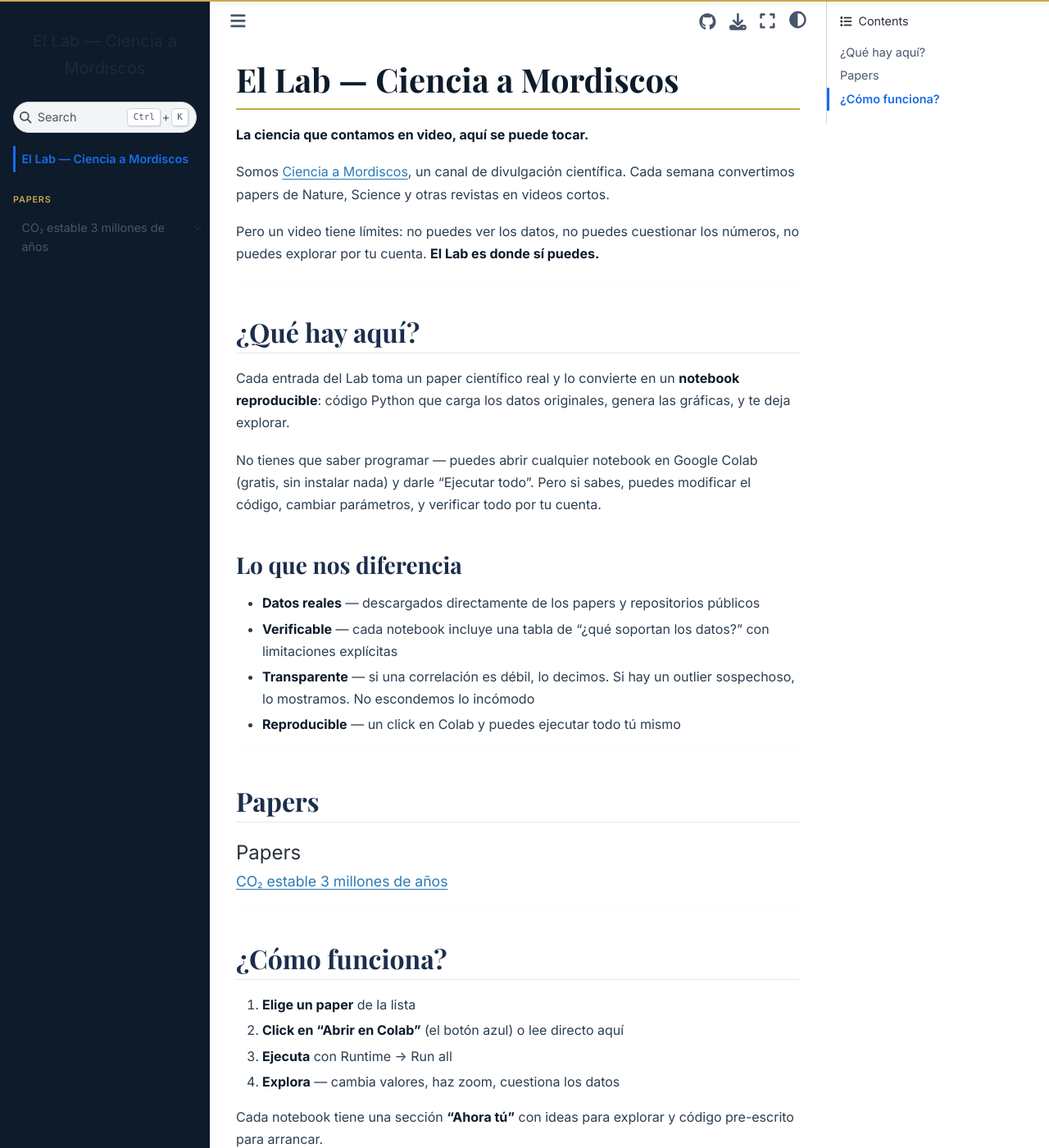
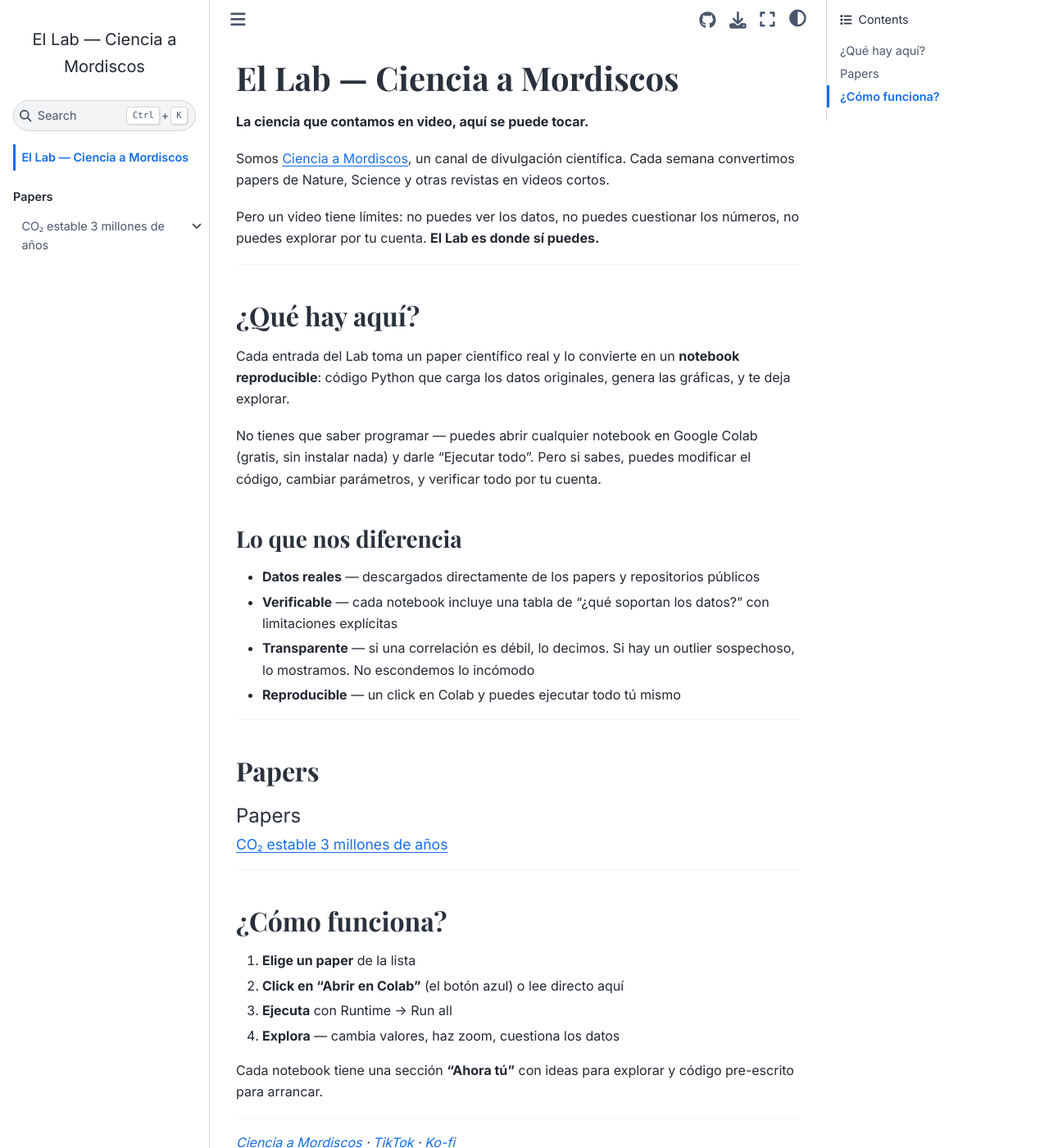
Before and after one commit to Ciencia-a-Mordiscos/lab, a Jupyter Book: the page built from intro.md, in a window 1280 px wide and 1400 px high. Shown: the whole window at 82% size. Built offline with Jupyter Book 1.0.4 settings and Sphinx 7.4.7 and the Sphinx Book theme 1.1.4, drawn with Linux system fonts in a browser that asks for light colours; pages that are not in the unit, such as notebooks, are missing from menus.

Commit message:
Revertir colores a Tailwind originales, CSS solo tipografía
Los colores del Media Kit (navy, accent, warm) en Jupyter Book
causaban inconsistencias visuales. Revertir a paleta Tailwind 600
que funcionaba limpia. CSS custom reducido a solo fuentes
(Playfair Display, Inter, JetBrains Mono).

Co-Authored-By: Claude Opus 4.6 (1M context) <noreply@anthropic.com>

```diff
--- a/_static/custom.css
+++ b/_static/custom.css
@@ -1,32 +1,12 @@
-/* ══════════════════════════════════════════════════════════
-   El Lab — Ciencia a Mordiscos
-   Light theme with Media Kit accents
-   Navy #0D1B2A (header/sidebar) | Accent #4A96CA | Warm #C9A84C
-   ══════════════════════════════════════════════════════════ */
+/* El Lab — Ciencia a Mordiscos — Solo tipografía */
 
 @import url('https://fonts.googleapis.com/css2?family=Inter:wght@400;500;600;700&family=Playfair+Display:wght@700;800&family=JetBrains+Mono:wght@400;500&display=swap');
 
-:root {
-  --cam-navy: #0D1B2A;
-  --cam-navy-light: #1B2E4B;
-  --cam-cream: #F5EDD8;
-  --cam-accent: #4A96CA;
-  --cam-accent-light: #6BBDE5;
-  --cam-warm: #C9A84C;
-  --cam-warm-light: #DFC06E;
-  --cam-info: #4DB8A4;
-
-  --pst-color-primary: var(--cam-accent);
-  --pst-color-link: #2A7AB5;
-  --pst-color-link-hover: var(--cam-accent);
-}
-
-/* ── Typography ───────────────────────────────────────── */
 body {
   font-family: 'Inter', system-ui, -apple-system, sans-serif;
 }
 
-h1, h2, h3, .sidebar-brand-text {
+h1, h2, h3 {
   font-family: 'Playfair Display', Georgia, serif;
 }
 
@@ -34,160 +14,3 @@ code, pre, .highlight {
   font-family: 'JetBrains Mono', 'Courier New', monospace;
   font-size: 0.88em;
 }
-
-/* ── Sidebar (navy — identidad de marca) ──────────────── */
-.bd-sidebar-primary {
-  background-color: var(--cam-navy) !important;
-  border-right: none;
-}
-
-.bd-sidebar-primary .sidebar-brand-text {
-  color: var(--cam-cream) !important;
-  font-weight: 800;
-}
-
-.bd-sidebar-primary .nav-link,
-.bd-sidebar-primary .toc-entry a {
-  color: rgba(245, 237, 216, 0.7) !important;
-}
-
-.bd-sidebar-primary .nav-link:hover,
-.bd-sidebar-primary .nav-link.active {
-  color: var(--cam-accent-light) !important;
-}
-
-.bd-sidebar-primary .caption-text {
-  color: var(--cam-warm) !important;
-  font-family: 'Inter', sans-serif;
-  font-weight: 600;
-  font-size: 0.75em;
-  text-transform: uppercase;
-  letter-spacing: 0.08em;
-}
-
-/* ── Header (navy + línea dorada) ─────────────────────── */
-.bd-header {
-  background-color: var(--cam-navy) !important;
-  border-bottom: 2px solid var(--cam-warm);
-}
-
-.bd-header a {
-  color: var(--cam-cream) !important;
-}
-
-/* ── Main content (CLARO — legible para contenido técnico) */
-.bd-main {
-  background-color: #FFFFFF;
-}
-
-.bd-article-container {
-  max-width: 900px;
-}
-
-.bd-content {
-  color: #2C3E50;
-  line-height: 1.7;
-}
-
-/* Headings con acento de marca */
-.bd-content h1 {
-  color: var(--cam-navy);
-  border-bottom: 2px solid var(--cam-warm);
-  padding-bottom: 0.3em;
-}
-
-.bd-content h2 {
-  color: var(--cam-navy-light);
-  border-bottom: 1px solid rgba(74, 150, 202, 0.2);
-  padding-bottom: 0.2em;
-}
-
-.bd-content h3 {
-  color: var(--cam-navy-light);
-}
-
-/* Links — accent blue */
-.bd-content a {
-  color: #2A7AB5;
-}
-
-.bd-content a:hover {
-  color: var(--cam-accent);
-}
-
-/* Strong */
-.bd-content strong {
-  color: var(--cam-navy);
-}
-
-/* ── Code cells ───────────────────────────────────────── */
-div.cell_input {
-  border-left: 3px solid var(--cam-accent);
-  border-radius: 0;
-}
-
-div.cell_output {
-  border-left: 3px solid var(--cam-info);
-}
-
-/* ── Tables ───────────────────────────────────────────── */
-.bd-content table {
-  border-collapse: collapse;
-  width: 100%;
-}
-
-.bd-content th {
-  background-color: var(--cam-navy);
-  color: var(--cam-cream);
-  font-family: 'Inter', sans-serif;
-  font-weight: 600;
-  font-size: 0.85em;
-  padding: 0.6em 0.8em;
-}
-
-.bd-content td {
-  padding: 0.5em 0.8em;
-  border-bottom: 1px solid #E8E8E8;
-}
-
-.bd-content tr:hover td {
-  background-color: rgba(74, 150, 202, 0.05);
-}
-
-/* ── Blockquotes (notas de verificación) ──────────────── */
-.bd-content blockquote {
-  border-left: 4px solid var(--cam-warm);
-  background-color: rgba(201, 168, 76, 0.06);
-  padding: 0.8em 1.2em;
-  margin: 1em 0;
-  border-radius: 0 4px 4px 0;
-}
-
-/* ── Notebook output images ───────────────────────────── */
-.cell_output img,
-.cell_output .output_png img {
-  border-radius: 4px;
-  box-shadow: 0 2px 8px rgba(13, 27, 42, 0.1);
-}
-
-/* ── Footer ───────────────────────────────────────────── */
-.bd-footer {
-  background-color: var(--cam-navy);
-  color: rgba(245, 237, 216, 0.6);
-}
-
-.bd-footer a {
-  color: var(--cam-accent-light) !important;
-}
-
-/* ── Launch buttons (Colab) ───────────────────────────── */
-.dropdown-buttons .launch-button {
-  background-color: var(--cam-accent) !important;
-  color: white !important;
-  border-radius: 4px;
-}
-
-/* ── HR dividers ──────────────────────────────────────── */
-.bd-content hr {
-  border-color: rgba(74, 150, 202, 0.15);
-}
```
Also changed, not shown: 6 other files.
